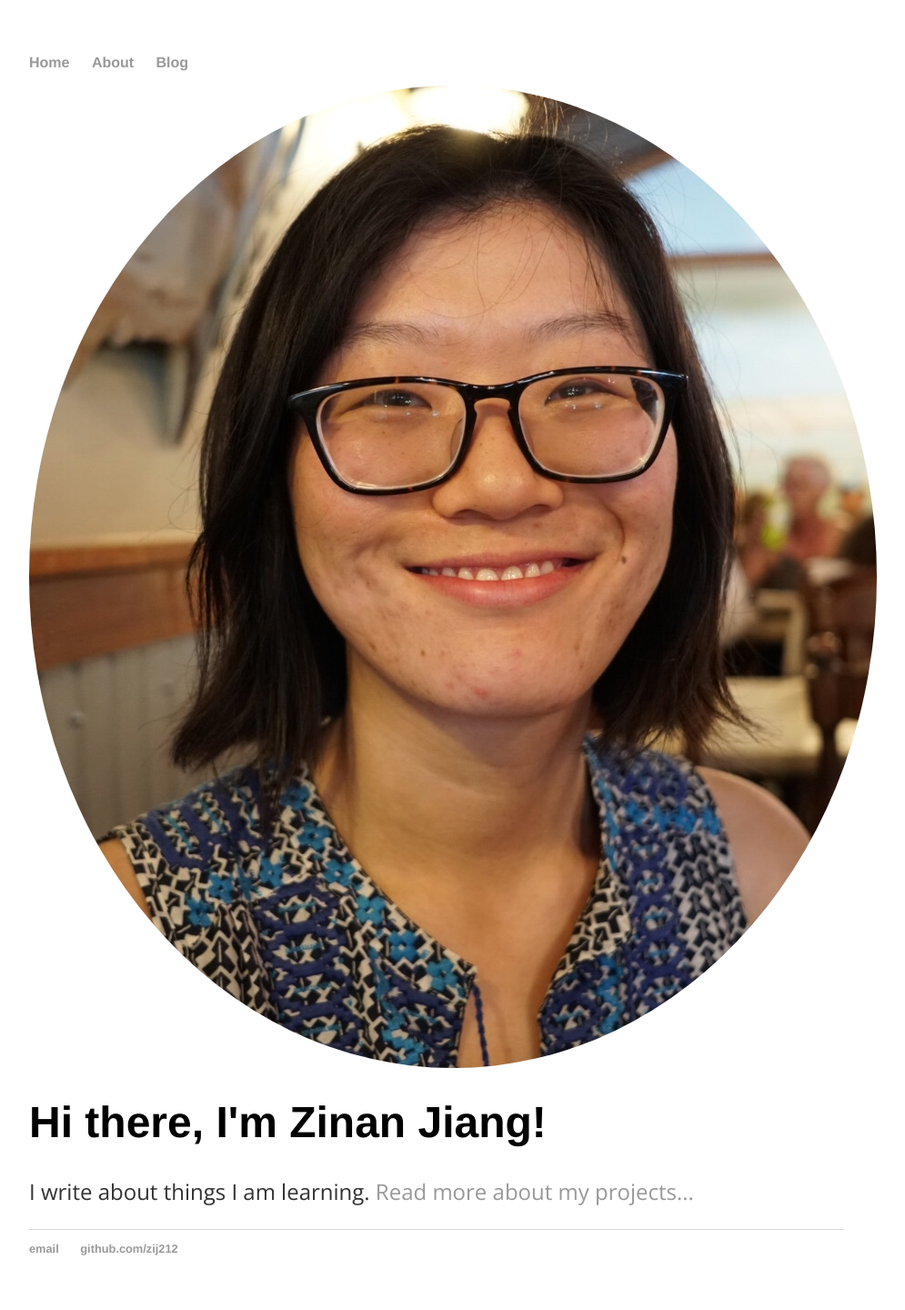
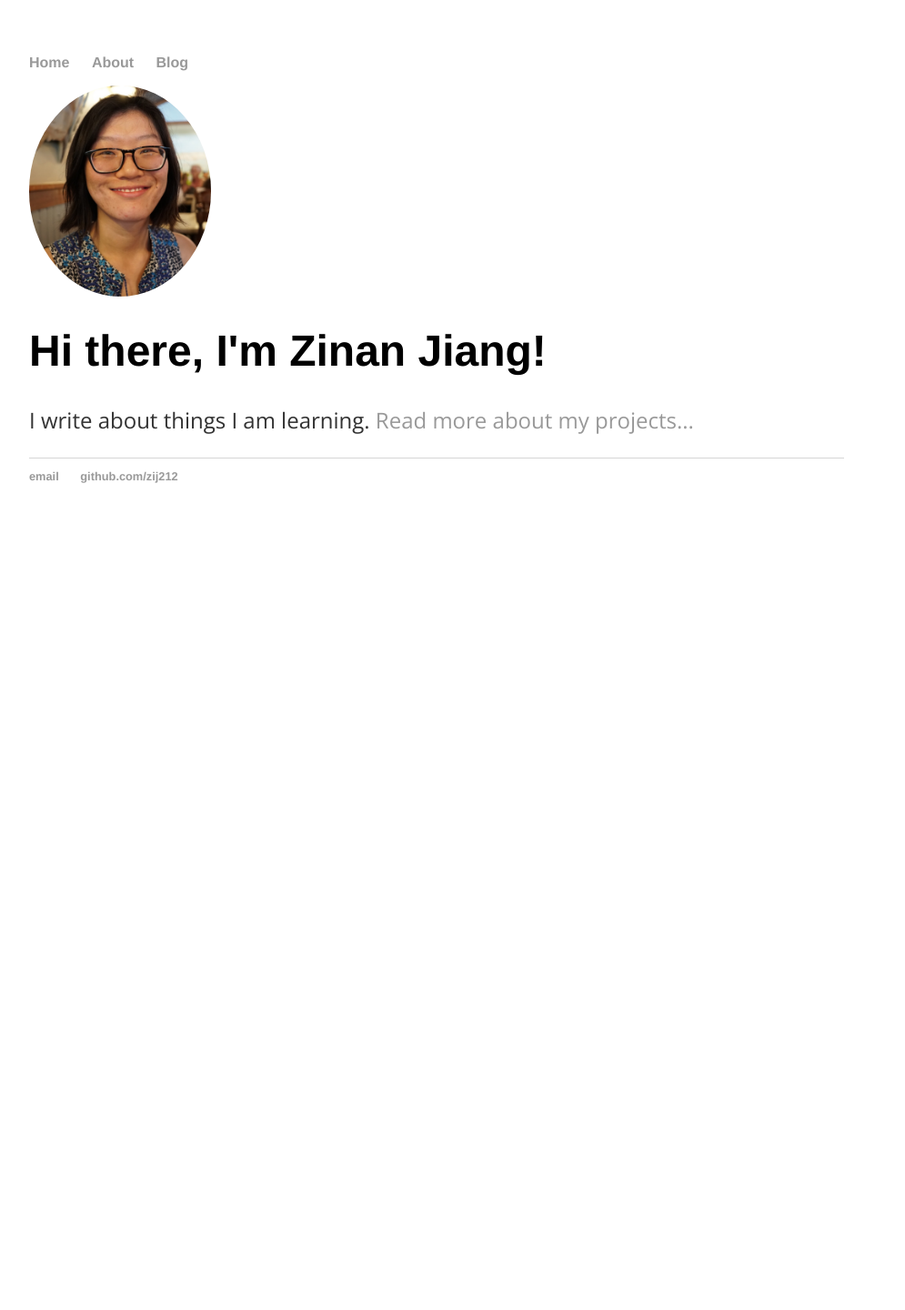
Before and after one commit to zij212/zij212.github.io, a Jekyll site: the page built from index.html, in a window 1280 px wide. Shown: the whole page at 91% size, without its empty margins (160-1155 px from the left). Built offline with Jekyll 4.4.1, drawn with Linux system fonts in a browser that asks for light colours; after the commit the page ends 900 px from its top, so only the background shows below that.

Commit message:
Update index.html

```diff
--- a/index.html
+++ b/index.html
@@ -4,7 +4,7 @@ title: Zinan Jiang
 ---
 <div class="blurb">
 	<div>
-		<img  class="img-circle" alt="Zinan Jiang" src="img/zij212.jpg">
+		<img  class="img-circle" alt="Zinan Jiang" src="img/zij212.jpg" width="200">
 	</div>
 	<div>
 		<h1>Hi there, I'm Zinan Jiang!</h1>
```
